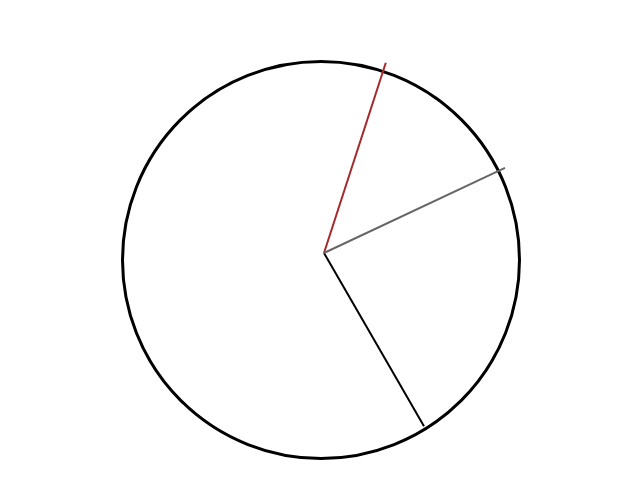
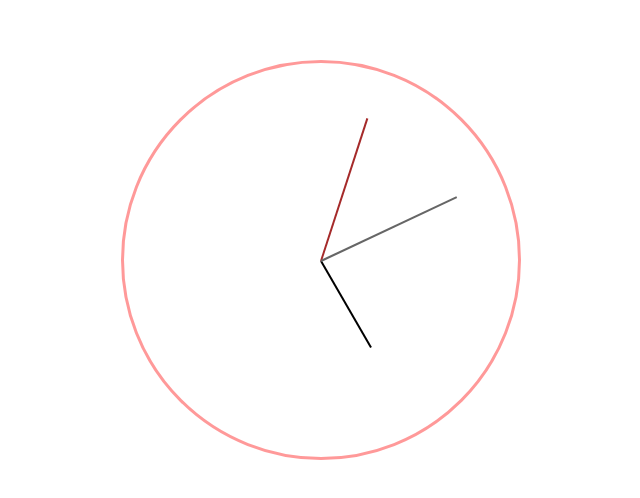
Before and after one commit to cristiancota/javascript30, a plain HTML site: page day2/index.html in a window 1280 px wide. Shown: the part 148-646 px from the top of the page, without its empty margins (327-967 px from the left). Drawn offline with Linux system fonts and the light colour scheme.

Commit message:
improve clock style

```diff
--- a/day2/style.css
+++ b/day2/style.css
@@ -15,17 +15,17 @@ body {
 .clock {
   width: 400px;
   height: 400px;
+  position: relative;
 }
 
 .clock-frame {
-  border: 3px solid black;
+  border: 3px solid rgba(255, 0, 0, 0.4);
   border-radius: 400px;
   width: 394px;
   height: 394px;
 }
 
 .hand {
-  width: 200px;
   height: 2px;
   background-color: red;
   position: absolute;
@@ -36,13 +36,19 @@ body {
 }
 
 .hand-second {
+  width: 150px;
+  left: 12.5%;
   background-color: #666;
 }
 
 .hand-minute {
+  width: 150px;
+  left: 12.5%;
   background-color: brown;
 }
 
 .hand-hour {
   background-color: black;
+  width: 100px;
+  left: 25%;
 }
```
